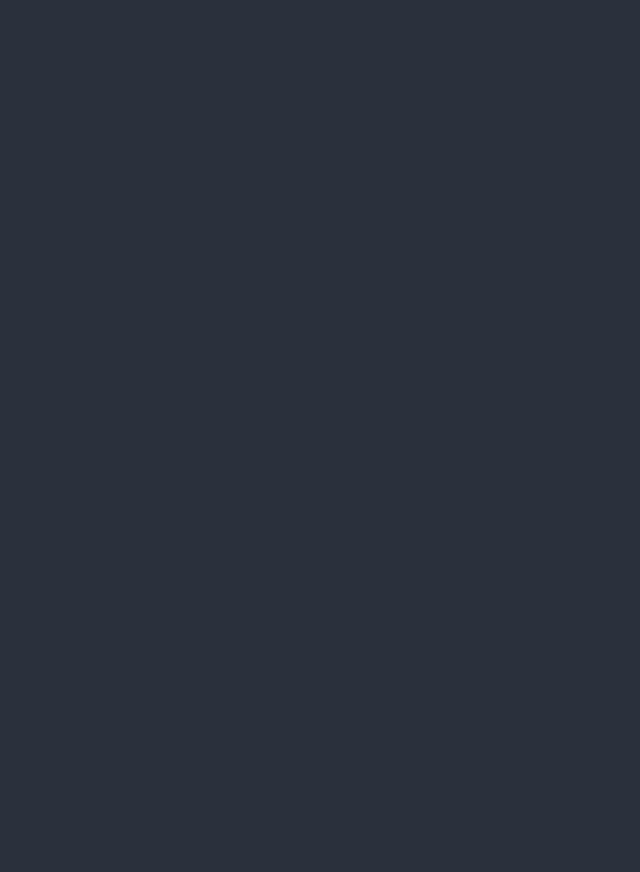
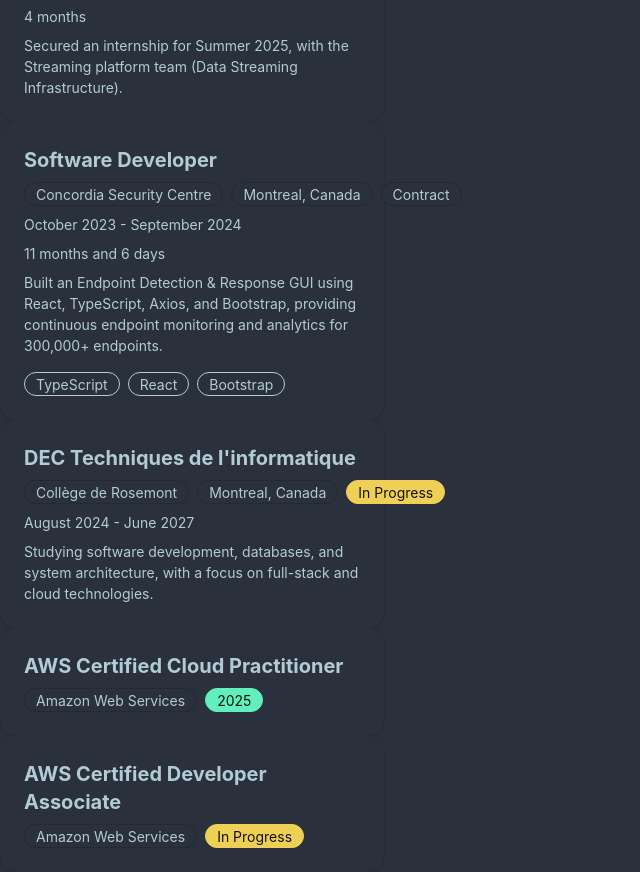
Before and after one commit to rdplus2015/r-portfolio, a React (Vite) app in the folder ui-app/: page / in a window 1280 px wide. Shown: the part 1180-2052 px from the top of the page, without its empty margins (0-640 px from the left). Before the commit the page ends 1065 px from the top, so only its background shows below. Built offline with nearby package versions, Linux system fonts and the light colour scheme.

Commit message:
feat(Education.tsx) components added

```diff
--- /dev/null
+++ b/ui-app/src/components/layout/Education.tsx
@@ -0,0 +1,74 @@
+interface EducationItem {
+  title: string // degree or certification name
+  organization: string // institution or issuer
+  location?: string
+  description?: string
+  startDate?: string
+  endDate?: string
+  issuedDate?: string
+  inProgress: boolean
+  credentialUrl?: string
+}
+
+const EDUCATION_DATA: EducationItem[] = [
+  {
+    title: "DEC Techniques de l'informatique",
+    organization: "Collège de Rosemont",
+    location: "Montreal, Canada",
+    description:
+      "Studying software development, databases, and system architecture, with a focus on full-stack and cloud technologies.",
+    startDate: "August 2024",
+    endDate: "June 2027",
+    inProgress: true,
+  },
+  {
+    title: "AWS Certified Cloud Practitioner",
+    organization: "Amazon Web Services",
+    issuedDate: "2025",
+    inProgress: false,
+    credentialUrl: "",
+  },
+  {
+    title: "AWS Certified Developer Associate",
+    organization: "Amazon Web Services",
+    inProgress: true,
+  },
+]
+
+export function Education() {
+  return (
+    <div>
+      {EDUCATION_DATA.map((item) => (
+        <div key={item.title} className="card w-96 bg-base-100 shadow-sm">
+          <div className="card-body">
+            <h2 className="text-xl font-bold">{item.title}</h2>
+
+            <div className="flex gap-2">
+              <span className="badge">{item.organization}</span>
+              {item.location && <span className="badge">{item.location}</span>}
+              {item.inProgress ? (
+                <span className="badge badge-warning">In Progress</span>
+              ) : (
+                <span className="badge badge-success">{item.issuedDate}</span>
+              )}
+            </div>
+
+            {(item.startDate || item.endDate) && (
+              <p>
+                {item.startDate} - {item.endDate}
+              </p>
+            )}
+
+            {item.description && <p>{item.description}</p>}
+
+            {item.credentialUrl && (
+              <a href={item.credentialUrl} className="link" target="_blank" rel="noopener noreferrer">
+                View credential
+              </a>
+            )}
+          </div>
+        </div>
+      ))}
+    </div>
+  )
+}
--- a/ui-app/src/pages/Home.tsx
+++ b/ui-app/src/pages/Home.tsx
@@ -1,5 +1,7 @@
 
 import { About } from "../components/layout/About"
+import { Education } from "../components/layout/Education"
+import { Experience } from "../components/layout/Experience"
 import { Hero } from "../components/layout/Hero"
 import { Skills } from "../components/layout/Skills"
 
@@ -10,6 +12,8 @@ export function Home() {
             <Hero/>
             <About/>
             <Skills/>
+            <Experience/>
+            <Education/>
         </main>
     )
 }
```
